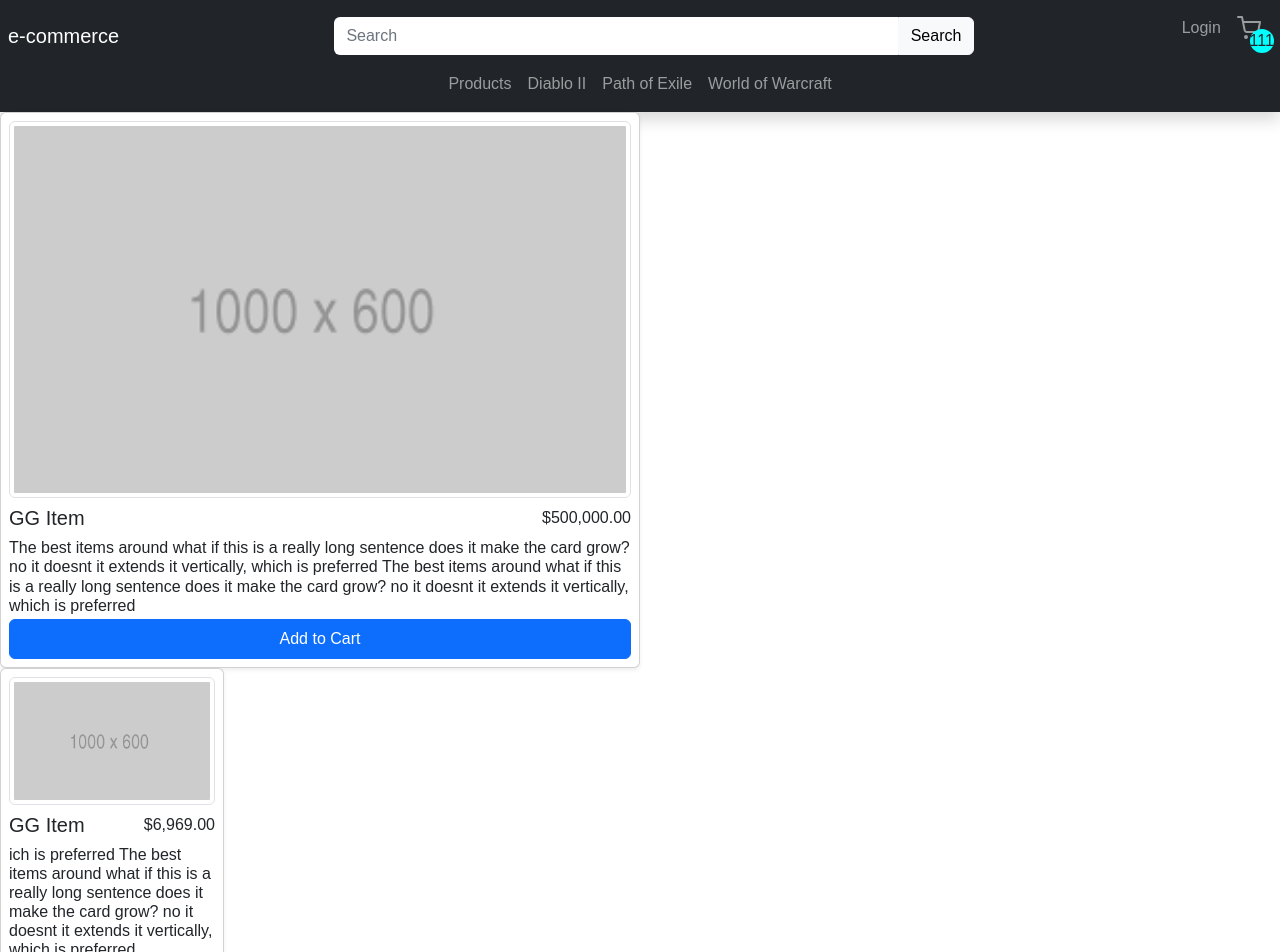
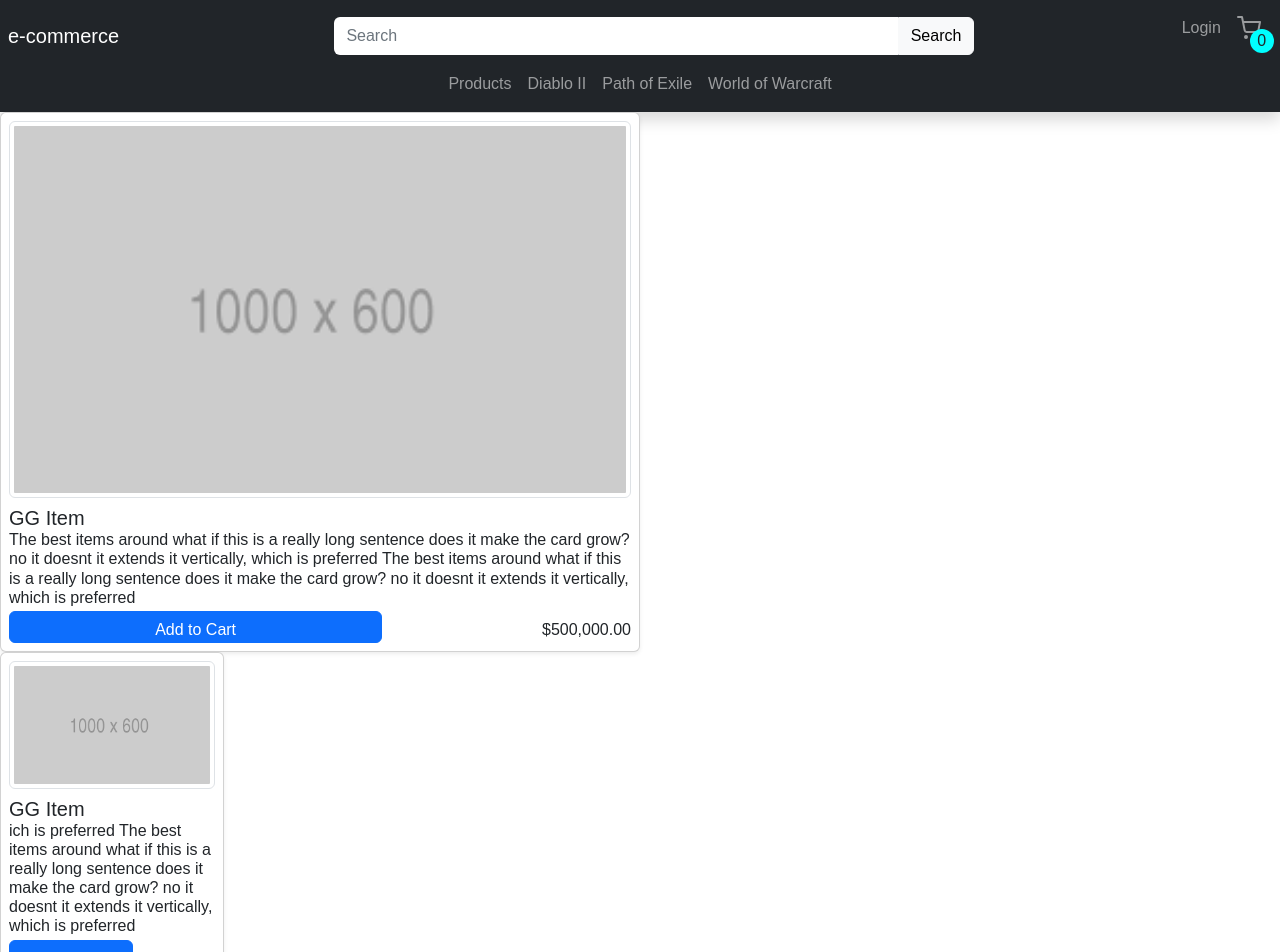
Before and after one commit to dtchitt/e-commerce-website, a React (Create React App) app in the folder frontend/: page /home in a window 1280 px wide. Shown: the top 952 px of the page. Built offline with nearby package versions, Linux system fonts and the light colour scheme.

Commit message:
update nav and cart components to work with localstorage hook

```diff
--- a/frontend/src/components/PrimaryNav.tsx
+++ b/frontend/src/components/PrimaryNav.tsx
@@ -4,12 +4,15 @@ import Navbar from 'react-bootstrap/Navbar';
 import { LinkContainer } from 'react-router-bootstrap';
 import { FiShoppingCart, FiX } from 'react-icons/fi';
 import SearchBar from './SearchBar';
+import { useCart } from '../context/CartContext';
 
 /**
  * Creates the main navbar. This will always display the site brand, login, cart links no matter how small screen is.
  * When the screen is to small, the searchbar will dissapear (it is then shown in the secondary nav)
  */
 const PrimaryNav = () => {
+	const { cartSize } = useCart();
+
 	return (
 		<Navbar bg='dark' variant='dark' sticky='top' className='pb-0'>
 			<Container fluid className='px-0'>
@@ -31,7 +34,7 @@ const PrimaryNav = () => {
 							className='position-absolute px-0 d-flex justify-content-center align-items-center rounded-circle'
 							style={{ width: '1.5rem', top: '1.3rem', left: '4.75rem', backgroundColor: 'aqua' }}
 						>
-							111
+							{cartSize}
 						</Container>
 					</Container>
 				</Nav>
--- a/frontend/src/components/cart/AdjustCartButton.tsx
+++ b/frontend/src/components/cart/AdjustCartButton.tsx
@@ -1,21 +1,22 @@
-import { Button } from 'react-bootstrap';
+import { Button, Card } from 'react-bootstrap';
 import { useCart } from '../../context/CartContext';
+import { formatCurrency } from '../../utils';
 
 type AdjustCartButtonProps = {
 	id: number;
+	price: number;
 };
 
-const AdjustCartButton = ({ id }: AdjustCartButtonProps) => {
+const AdjustCartButton = ({ id, price }: AdjustCartButtonProps) => {
 	const { getItemCount, increaseCartCount, decreaseCartCount, removeFromCart } = useCart();
 
 	return (
-		<div className='d-flex align-items-center flex-column' style={{ gap: '.5rem' }}>
+		<div className='d-flex align-items-center flex-column' style={{ gap: '.2rem' }}>
 			<div className='d-flex align-items-center' style={{ gap: '.5rem' }}>
 				<Button title='remove' onClick={() => decreaseCartCount(id)} style={{ width: '2rem' }}>
 					-
 				</Button>
-				<span className='fs-4'>{getItemCount(id)}</span>
-				in cart
+				<div className='text-nowrap'>{`${getItemCount(id)}\nin cart`}</div>
 				<Button
 					title='add'
 					onClick={() => increaseCartCount(id)}
@@ -23,8 +24,15 @@ const AdjustCartButton = ({ id }: AdjustCartButtonProps) => {
 				>
 					+
 				</Button>
+				<Card.Text>{formatCurrency(price)}</Card.Text>
 			</div>
-			<Button title='remove' variant='danger' size='sm' onClick={() => removeFromCart(id)}>
+			<Button
+				title='remove'
+				variant='danger'
+				size='sm'
+				className='align-self-start'
+				onClick={() => removeFromCart(id)}
+			>
 				Remove From Cart
 			</Button>
 		</div>
--- a/frontend/src/components/product/ProductCard.tsx
+++ b/frontend/src/components/product/ProductCard.tsx
@@ -29,24 +29,25 @@ const ProductCard = ({ id, name, description, imgUrl, price, maxWidth }: Product
 				className='rounded p-1 mb-1 border grow'
 				alt={name}
 				title={name}
+				onClick={displayPage}
 			/>
 			<Card.Body className='p-0'>
-				<Container className='p-0 mb-1 mt-1 d-flex justify-content-between'>
-					<Card.Title style={{ whiteSpace: 'nowrap' }}>{name}</Card.Title>
-					<Card.Text>{formatCurrency(price)}</Card.Text>
-				</Container>
+				<Card.Title className='py-1 m-0'>{name}</Card.Title>
 				<Card.Subtitle>{description}</Card.Subtitle>
 				{getItemCount(id) === 0 ? (
+					<div className='d-flex text-center text-nowrap justify-content-between align-items-baseline'>
 						<Button
-						className='mt-1 w-100'
-						style={{ width: '5rem', height: '2.5rem' }}
+							className='mt-1'
+							style={{ width: '60%', height: '2rem' }}
 							title={name}
 							onClick={() => increaseCartCount(id)}
 						>
 							Add to Cart
 						</Button>
+						<Card.Text>{formatCurrency(price)}</Card.Text>
+					</div>
 				) : (
-					<AdjustCartButton id={id} />
+					<AdjustCartButton id={id} price={price} />
 				)}
 			</Card.Body>
 		</Card>
--- a/frontend/src/pages/Product.tsx
+++ b/frontend/src/pages/Product.tsx
@@ -62,13 +62,19 @@ export default function Product() {
 					className='shadow my-5 py-1 d-flex flex-nowrap'
 					style={{ overflowX: 'scroll', height: '19rem' }}
 				>
-					<ProductCard id={0} name={'GG Item'} description={''} imgUrl={testImage} price={500000} />
-					<ProductCard id={0} name={'GG Item'} description={''} imgUrl={testImage} price={500000} />
-					<ProductCard id={0} name={'GG Item'} description={''} imgUrl={testImage} price={500000} />
-					<ProductCard id={0} name={'GG Item'} description={''} imgUrl={testImage} price={500000} />
-					<ProductCard id={0} name={'GG Item'} description={''} imgUrl={testImage} price={500000} />
-					<ProductCard id={0} name={'GG Item'} description={''} imgUrl={testImage} price={500000} />
-					<ProductCard id={0} name={'GG Item'} description={''} imgUrl={testImage} price={500000} />
+					<ProductCard
+						id={0}
+						name={'GG Item reallky long item name'}
+						description={''}
+						imgUrl={testImage}
+						price={9}
+					/>
+					<ProductCard id={1} name={'GG Item'} description={''} imgUrl={testImage} price={99} />
+					<ProductCard id={2} name={'GG Item'} description={''} imgUrl={testImage} price={999} />
+					<ProductCard id={3} name={'GG Item'} description={''} imgUrl={testImage} price={9999} />
+					<ProductCard id={4} name={'GG Item'} description={''} imgUrl={testImage} price={99999} />
+					<ProductCard id={5} name={'GG Item'} description={''} imgUrl={testImage} price={999999} />
+					<ProductCard id={6} name={'GG Item'} description={''} imgUrl={testImage} price={500000} />
 					<ProductCard id={0} name={'GG Item'} description={''} imgUrl={testImage} price={500000} />
 					<ProductCard id={0} name={'GG Item'} description={''} imgUrl={testImage} price={500000} />
 					<ProductCard id={0} name={'GG Item'} description={''} imgUrl={testImage} price={500000} />
```
Lines whose indentation alone changed are shown as unchanged.
